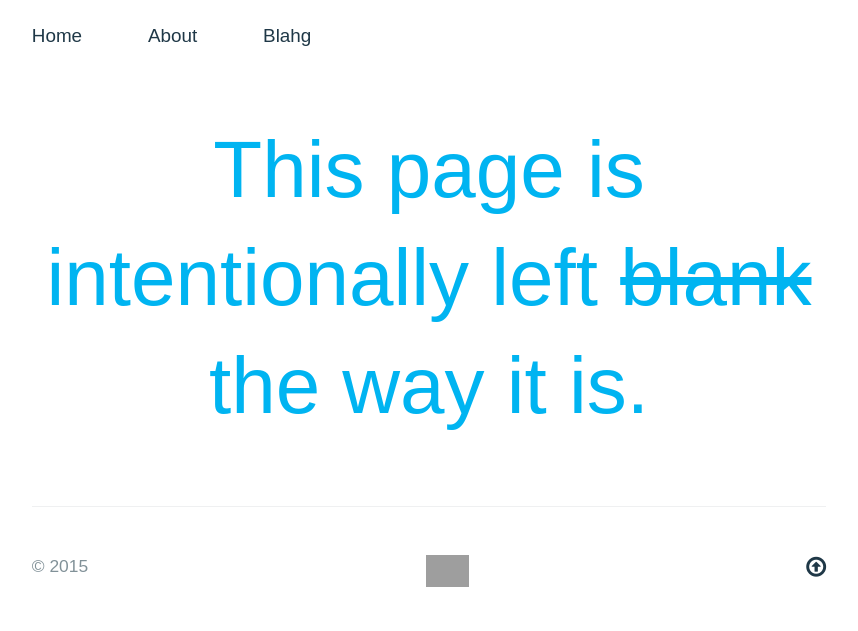
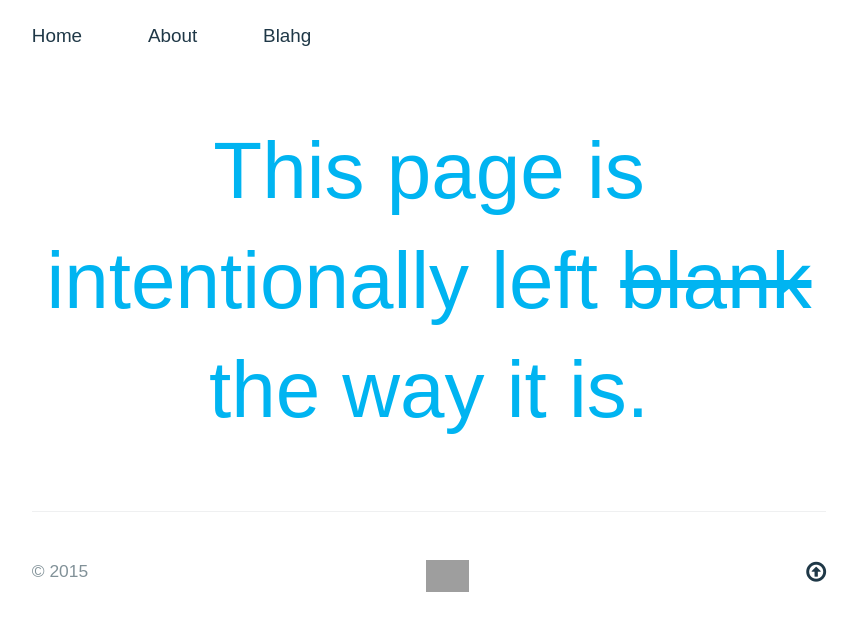
Before and after one commit to a-mar/a-mar.github.io, a Jekyll site: the page built from index.html, in a window 1280 px wide. Shown: the top 631 px of the page, without its empty margins (211-1069 px from the left). Built offline with Jekyll 4.4.1, drawn with Linux system fonts in a browser that asks for light colours; nearby versions of some CDN libraries; some web fonts are replaced; Markdown is read by kramdown in place of the engine named in the settings; grey boxes are pictures that could not be loaded.

Commit message:
Update main.css

```diff
--- a/stylesheets/main.css
+++ b/stylesheets/main.css
@@ -7,7 +7,7 @@ body {
   padding:0px 70px 70px;
   margin-left:auto;
   margin-right:auto;
-  font: 131%/1.35 'FiraBook', sans-serif;
+  font: 131%/1.37 'FiraBook', sans-serif;
   font-weight: 300;
   color: #6F6F6F;
   font-feature-settings: "liga", "pnum", "cpsp", "case";
```
